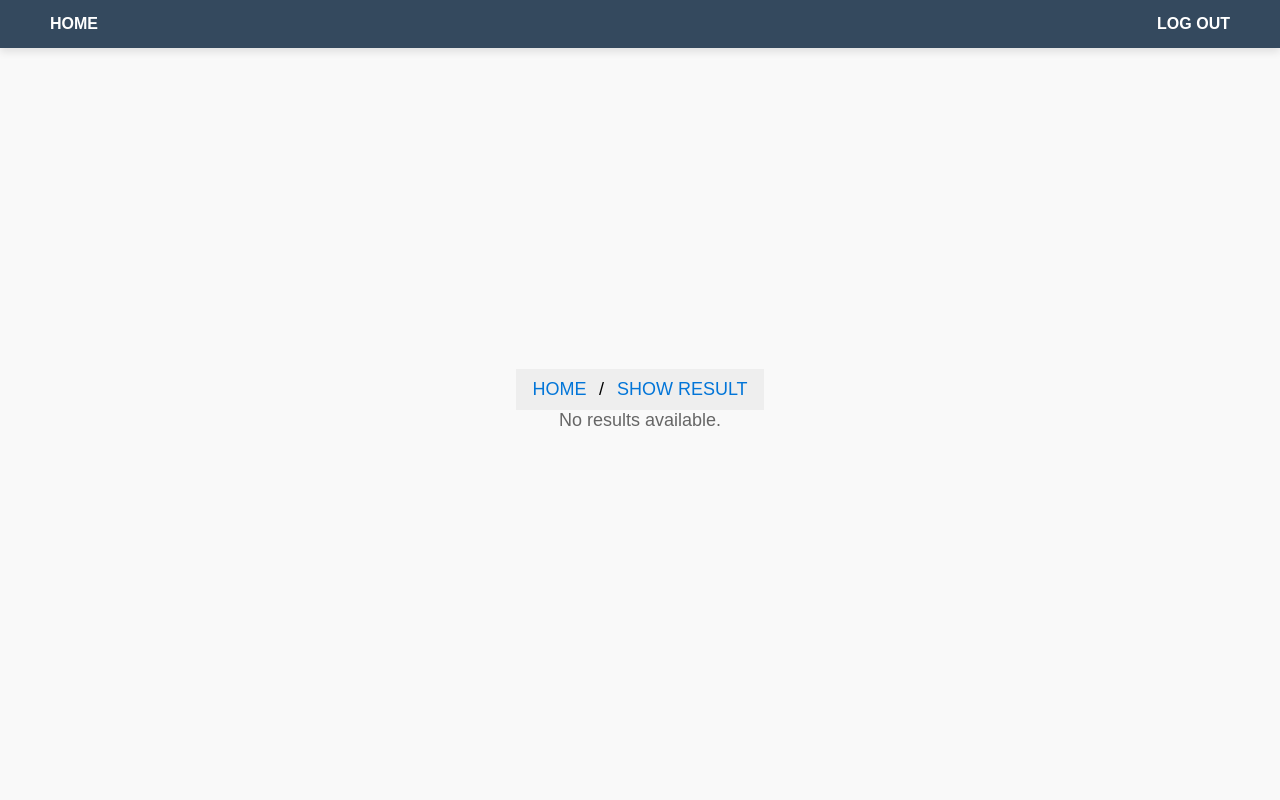
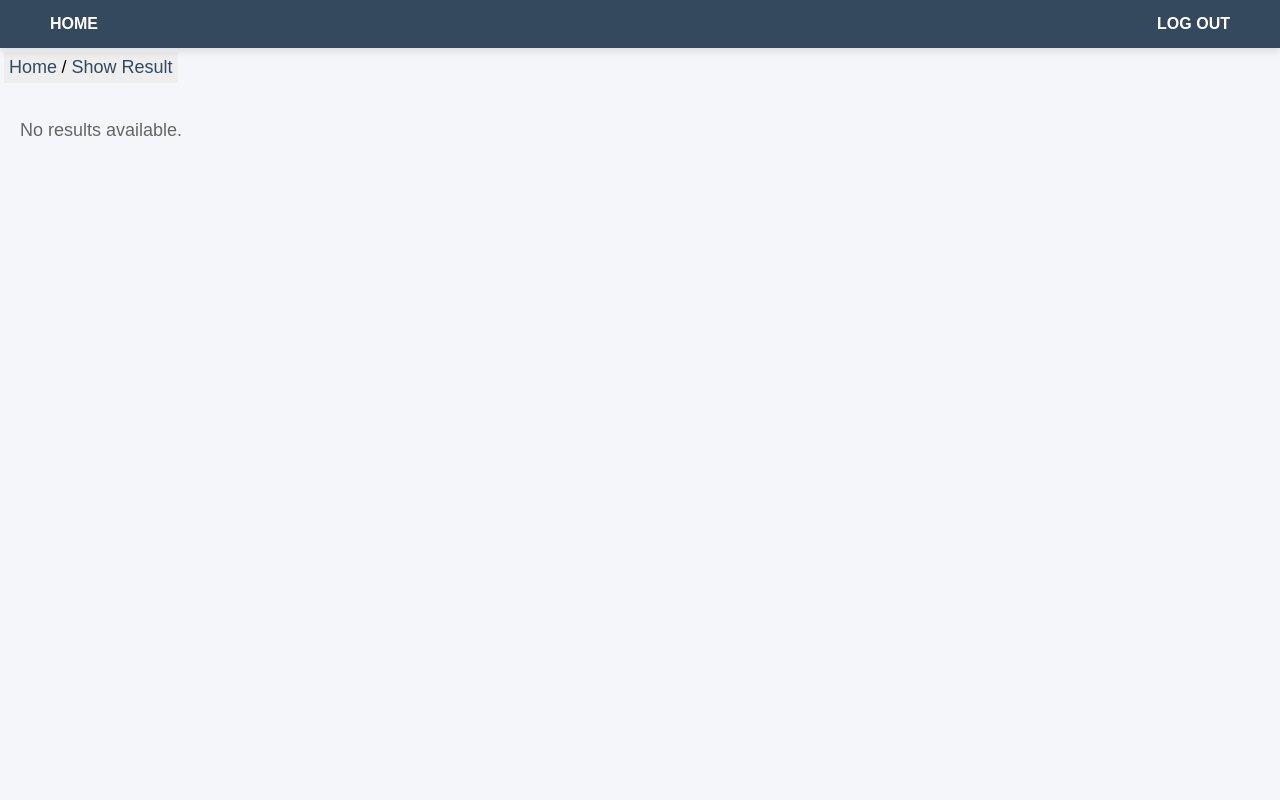
Before and after one commit to bahuguna200125/result_management, a PHP site: page /showresults.php in a window 1280 px wide. Run offline with PHP 8.4, Linux system fonts and the light colour scheme; the visitor is signed in with stand-in values (Sample User, id 1); data that the repository does not hold is empty.

Commit message:
added breadcrumb

```diff
--- a/src/header.css
+++ b/src/header.css
@@ -7,10 +7,6 @@
 body {
   font-family: 'Poppins', sans-serif;
   background-color: #f4f6f9;
-    display: flex;
-    justify-content: center;
-    align-items: center;
-    height: 100vh;
 }
 
 .header {
@@ -47,25 +43,44 @@ body {
 #logout {
   margin-left: auto;
 }
+
+.container {
+  margin-top: 100px; /* To ensure the content doesn't overlap with the fixed header */
+  padding: 20px;
+}
+
+/* Breadcrumb Styles */
+.breadcrumb {
+  position: absolute;
+  left: 2px;
+  width: max-content;
+  top: 26px;
+}
+
 ul.breadcrumb {
-    padding: 10px 16px;
+  padding: 5px 5px;
   list-style: none;
   background-color: #eee;
+  display: inline-block;
 }
+
 ul.breadcrumb li {
   display: inline;
   font-size: 18px;
 }
+
 ul.breadcrumb li+li:before {
-    padding: 8px;
+  padding: 0px;
   color: black;
   content: "/\00a0";
 }
+
 ul.breadcrumb li a {
-    color: #0275d8;
+  color:  #34495e;
   text-decoration: none;
 }
+
 ul.breadcrumb li a:hover {
-    color: #01447e;
+  color:#2c3e50;
   text-decoration: underline;
 }
--- a/src/manageusers.css
+++ b/src/manageusers.css
@@ -1,9 +1,9 @@
 /* General page styling */
-body {
+.users {
     font-family: 'Arial', sans-serif;
     background-color: #f9f9f9;
-    margin: 0;
-    padding: 20px;
+    margin-top: 110px;
+    padding: 10px;
     display: flex;
     justify-content: center;
     align-items: center;
@@ -21,14 +21,15 @@ h2 {
 }
 /* Table styling */
 table {
-    width: 100%;
+    width: 80%;
     border-collapse: collapse;
-    margin: 20px 0;
+    margin: auto;
     font-size: 16px;
     background-color: #fff;
     border-radius: 5px;
     box-shadow: 0 2px 4px rgba(0, 0, 0, 0.1);
     overflow: hidden;
+
 }
 
 table th, table td {
@@ -65,6 +66,7 @@ h2 {
     color: #333;
     font-size: 22px;
     margin-bottom: 10px;
+    margin-top: 70px;
 }
 
 /* No result message */
--- a/src/showresults.php
+++ b/src/showresults.php
@@ -17,11 +17,15 @@
     <title> Show User Results </title>
 </head>
 <body>
-    <ul class="breadcrumb">
-        <li><a href= "index.php">HOME</a></li>
-        <li><a href="showresults.php">SHOW RESULT</a></li>
+<div class="container">
+    <div class="breadcrumb">
+        <ul class="breadcrumb">
+            <li><a href="index.php">Home</a></li>
+            <li><a href="showresults.php">Show Result</a></li>
+        </ul>
+    </div>
 
-    </ul>
+    <div class="result" >
 
     <?php
         $user_query = "SELECT user_id, fname, lname, mail, phone_no FROM user WHERE admin != 1 AND user_id IN (SELECT user_id FROM user_result)";
@@ -48,5 +52,7 @@
             echo "<p>No results available.</p>";
         }
     ?>
+    </div>
+    </div>
 </body>
 </html>
--- a/src/style.css
+++ b/src/style.css
@@ -5,7 +5,7 @@
     box-sizing: border-box;
 }
 
-body {
+body{
     font-family: 'Poppins', sans-serif;
     background-color: #f0f4f7;
     display: flex;
--- a/src/userresult.php
+++ b/src/userresult.php
@@ -8,7 +8,7 @@ function showresult($user_id ,$conn){
     $result = $conn->query($result_query);
 
     if ($result->num_rows > 0) {
-        echo "<h2>Your Results:</h2>";
+        echo "<h2>Your Result:</h2>";
         while ($row = $result->fetch_assoc()) {
 ?>
 
```
Also changed, not shown: src/addresult.css (+5 -6 lines), src/addresult.php (+8 -0 lines), src/edit_user.php (+8 -1 lines), src/editresult.php (+10 -2 lines), src/manageresult.css (+5 -5 lines), src/users.php (+8 -0 lines), src/viewresult.php (+9 -1 lines). Lines whose indentation alone changed are shown as unchanged.
